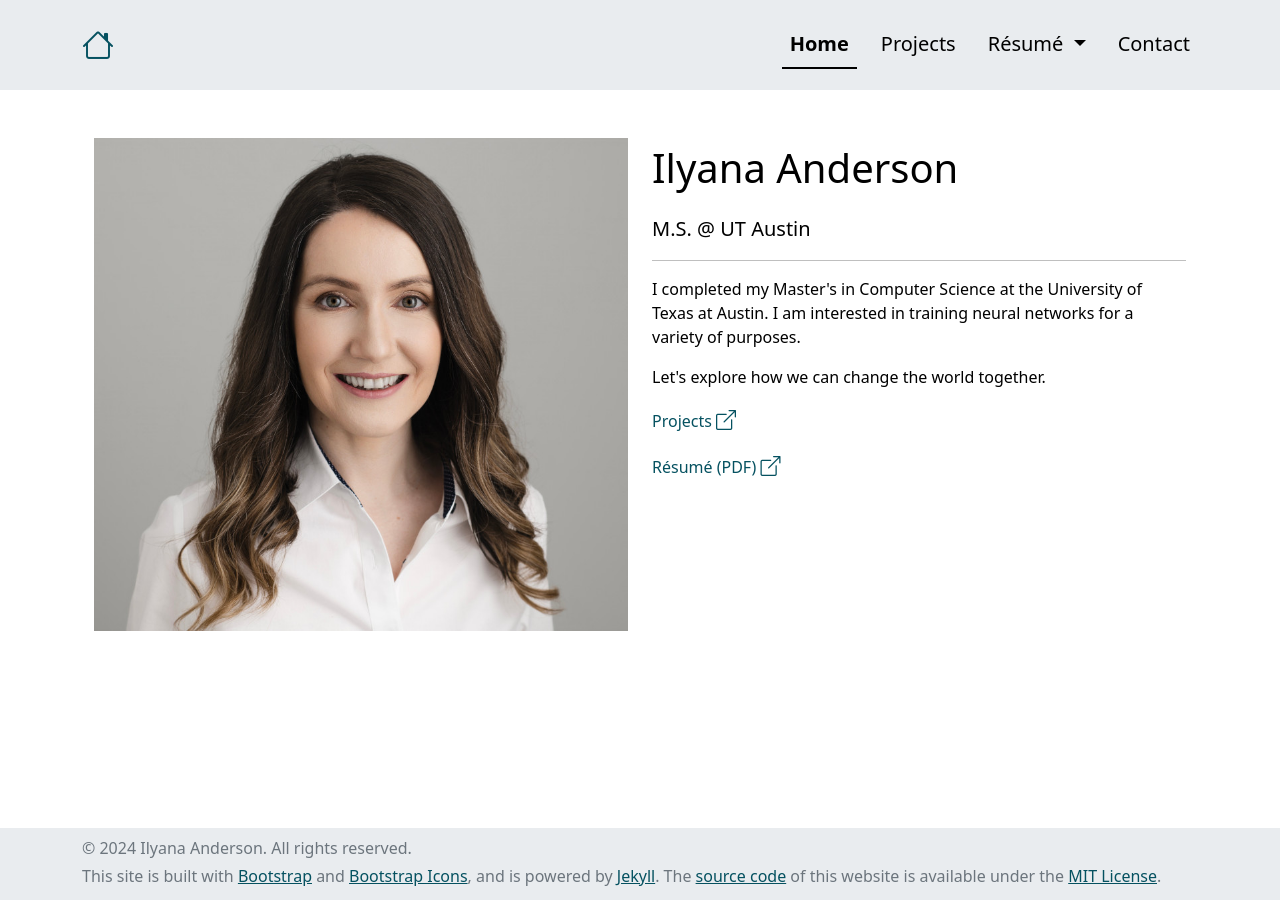
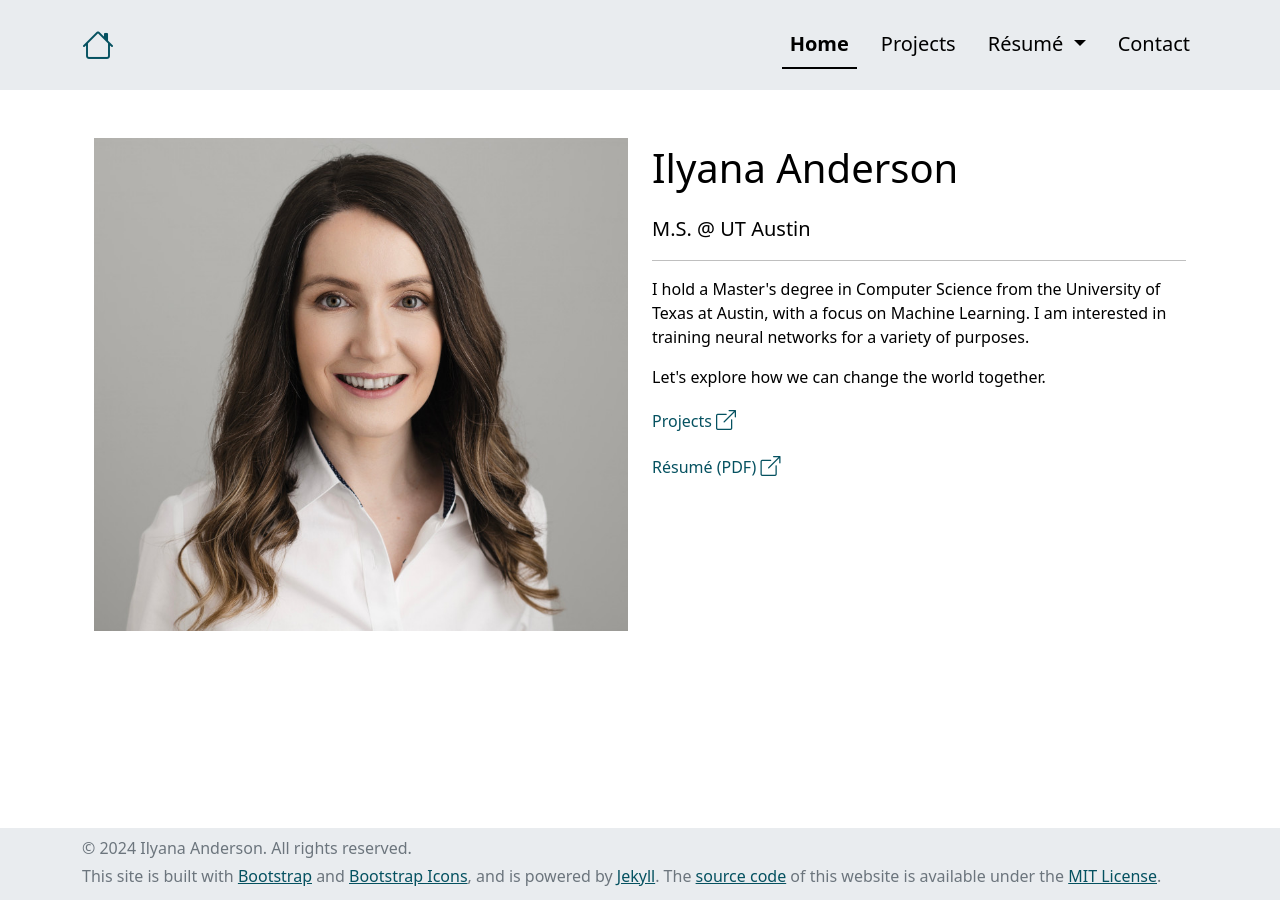
Before and after one commit to ilyanaanderson/ilyanaanderson.github.io, a Jekyll site: the page built from docs/index.html, in a window 1280 px wide. Built offline with Jekyll 4.4.1, drawn with Linux system fonts in a browser that asks for light colours.

Commit message:
edited bio and descriptions.yml

```diff
--- a/docs/_data/descriptions.yml
+++ b/docs/_data/descriptions.yml
@@ -1,5 +1,5 @@
 home: >-
-  Ilyana Anderson is a Master's student in Computer Science at the University of Texas at Austin,
+  Ilyana Anderson holds a Master's degree in Computer Science from the University of Texas at Austin,
   with a focus on Machine Learning. This is the Home page for her personal website.
 projects: >-
   Explore Ilyana Anderson's Machine Learning projects, including efforts to reduce bias in NLP models
--- a/docs/index.html
+++ b/docs/index.html
@@ -12,7 +12,8 @@ title_id: home
         <p class="fs-1">Ilyana Anderson</p>
         <p class="fs-5">M.S. @ UT Austin </p>
         <hr>
-        <p class="fs-6">I completed my Master's in Computer Science at the University of Texas at Austin. I am
+        <p class="fs-6">I hold a Master's degree in Computer Science from the University of Texas at Austin,
+            with a focus on Machine Learning. I am
             interested in training neural networks for a variety of purposes.</p>
         <p class="fs-6">Let's explore how we can change the world together.</p>
         <p>
```
